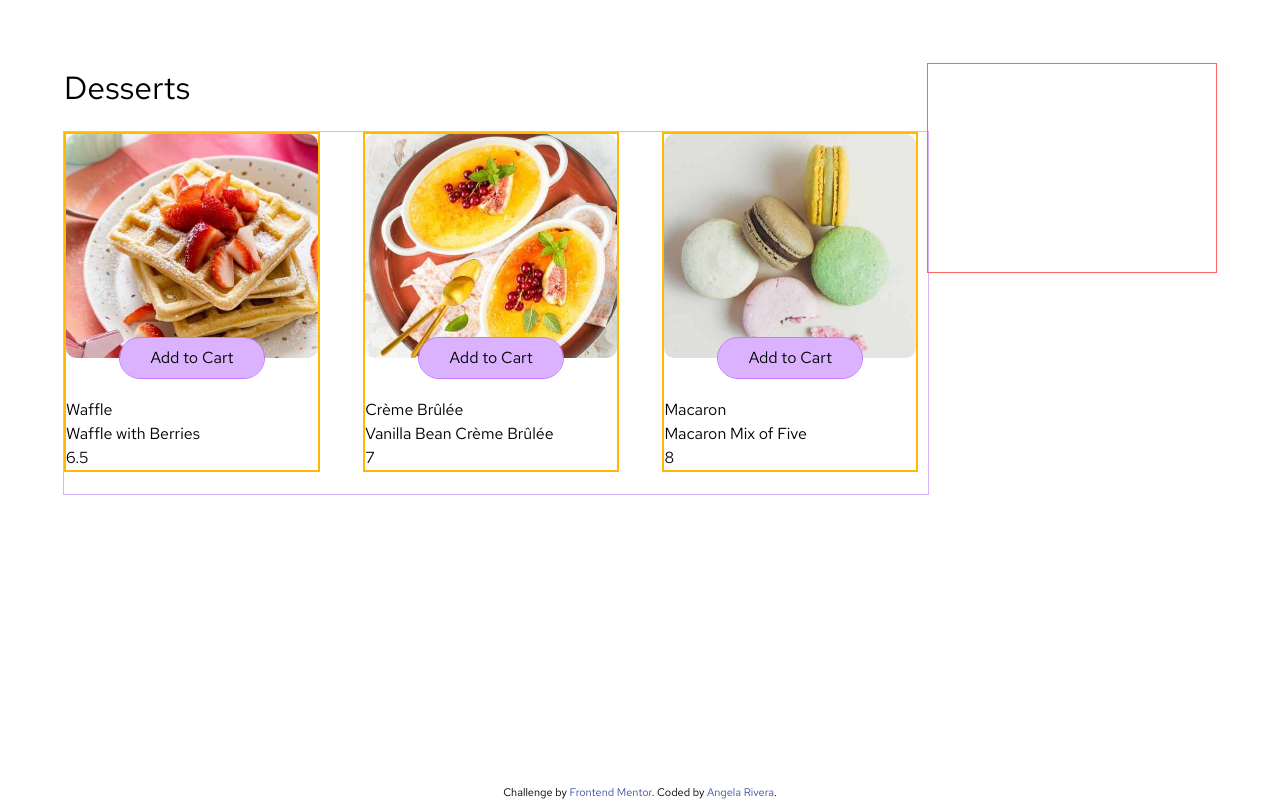
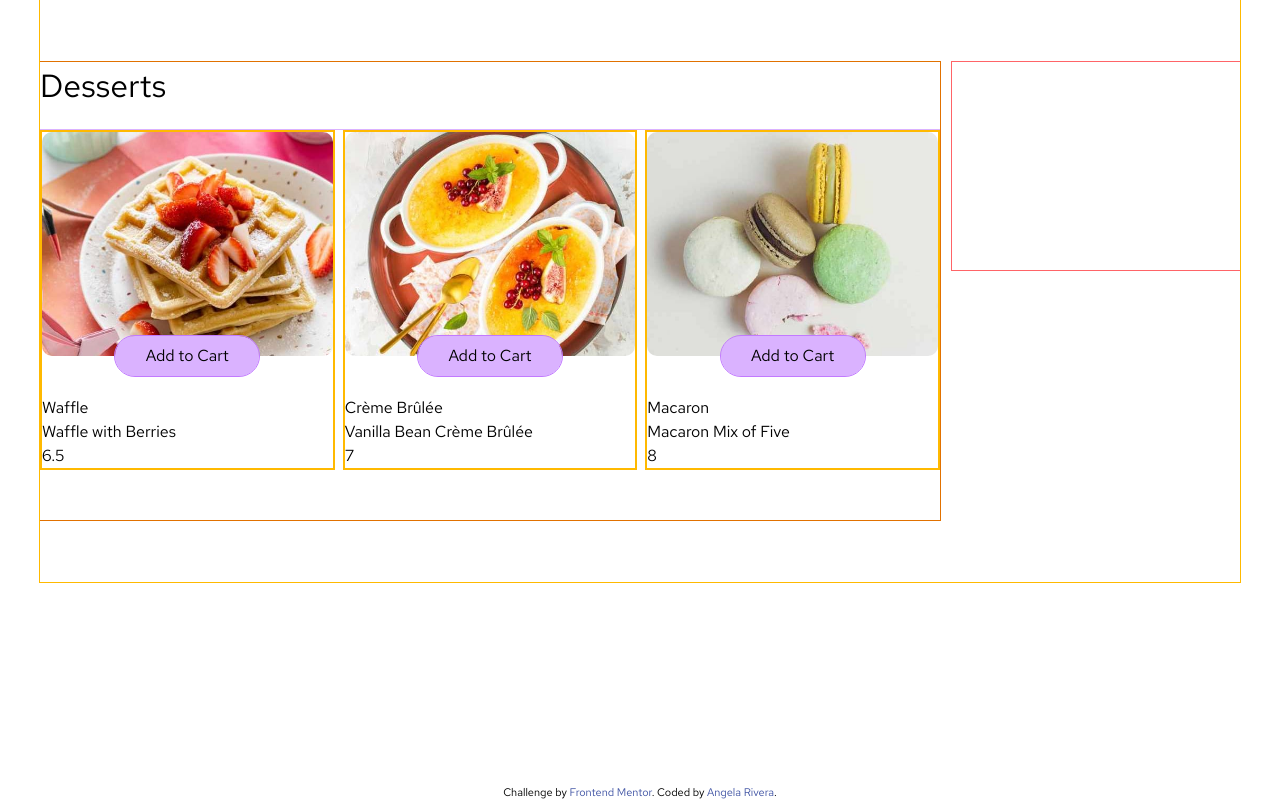
Before and after one commit to ang-riv/product-cart, a React (Vite) app: page / in a window 1280 px wide. Built offline with nearby package versions, Linux system fonts and the light colour scheme.

Commit message:
Replaced flexbox with grid styles

```diff
--- a/src/App.jsx
+++ b/src/App.jsx
@@ -62,23 +62,25 @@ function App() {
       )
     );
   };
-
+  const gridStyles = "grid grid-cols-1 sm:grid-cols-2 lg:grid-cols-3";
   return (
-    <div className="min-h-screen flex flex-col justify-between items-center">
-      <main className="h-[95%] w-full flex flex-wrap sm:flex-nowrap max-w-7xl py-[5%] px-[5%] ">
+    <div className="min-h-screen px-5 flex flex-col justify-between items-center">
+      <main className="h-[95%] w-full flex justify-between flex-wrap md:flex-nowrap max-w-[1200px] py-[5%] outline outline-amber-400">
         {!showM && <Modal />}
         {/* products */}
-        <section>
-          <h1 className="pb-5">{appTitle}</h1>
-          <div className="w-fit h-fit flex flex-wrap outline outline-purple-300 gap-[5%]">
+        <section className="w-full justify-center flex flex-col items-center outline outline-amber-600">
+          <h1 className="pb-5 w-full">{appTitle}</h1>
+          <div
+            className={`w-fit h-fit outline outline-purple-300 gap-2 justify-center ${gridStyles} items-center`}
+          >
             {products.map((product) => (
               <ProductCard product={product} filteredCart={filteredCart} />
             ))}
-            <div className="h-0.5 min-w-64"></div>
+            <div className="h-0.5 min-w-64 mb-5"></div>
           </div>
         </section>
         {/*  cart */}
-        <section>
+        <section className="lg:ml-3">
           <div className="min-h-52 min-w-72 outline outline-red-400 max-w-96">
             {filteredCart.map((product, index) => (
               <div key={index}>
--- a/src/components/ProductCard.jsx
+++ b/src/components/ProductCard.jsx
@@ -53,7 +53,7 @@ const ProductCard = ({ product, filteredCart }) => {
   return (
     <article
       key={name}
-      className="min-h-72 max-h-96 max-w-64 mb-5 border-2 border-amber-400"
+      className="min-h-72 max-h-96 max-w-[320px] mb-5 border-2 border-amber-400"
     >
       <img
         src={productImage}
```
